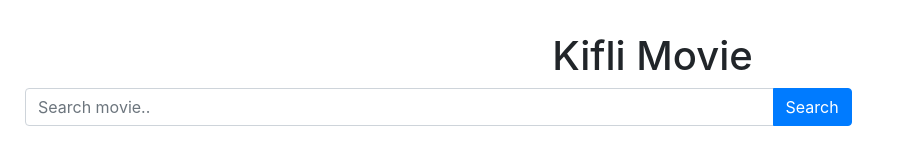
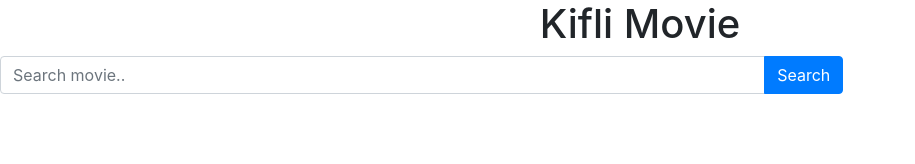
Before and after one commit to Zulkifli39/CallbackJS, a plain HTML site: page index.html in a window 1280 px wide. Shown: the whole page, without its empty margins (0-915 px from the left). Drawn offline with nearby package versions, Linux system fonts and the light colour scheme.

Commit message:
callbackJS

```diff
--- a/index.html
+++ b/index.html
@@ -11,15 +11,7 @@
 
       .container  {
          text-align: center;
-         margin-top: 2rem;
       }
-
-      .row {
-        margin-left: 10px;
-      }
-
-
-
     </style>
     <title>Kifli Movies Databases</title>
   </head>
```
